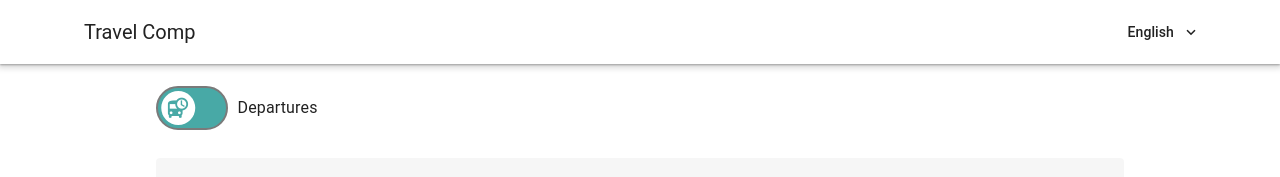
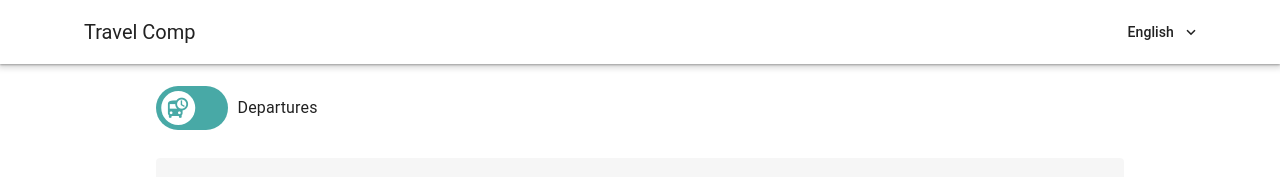
Before and after one commit to jackyscript/travel-comp, a Nuxt app: page / in a window 1280 px wide. Shown: the top 177 px of the page. Built offline with nearby package versions, Linux system fonts and the light colour scheme; some icons are missing.

Commit message:
apply border fix

```diff
--- a/app/components/ViewToggle.vue
+++ b/app/components/ViewToggle.vue
@@ -1,6 +1,7 @@
 <template>
   <v-switch
     v-model="view"
+    class="view-toggle"
     :label="view === 'search' ? t('nav.departures') : t('nav.connections')"
     inset="material"
     true-icon="mdi-transit-connection-variant"
@@ -23,3 +24,12 @@ const view = computed({
   set: (value: string) => router.push(value === "routing" ? "/routing" : "/"),
 });
 </script>
+
+<style scoped>
+/* Vuetify draws a 2px border on the unselected `inset="material"` track
+   ($switch-inset-unselected-thumb-color). The checked state uses a transparent
+   border, so make the unselected state match instead of showing a ring. */
+.view-toggle :deep(.v-switch__track) {
+  border-color: transparent;
+}
+</style>
```
